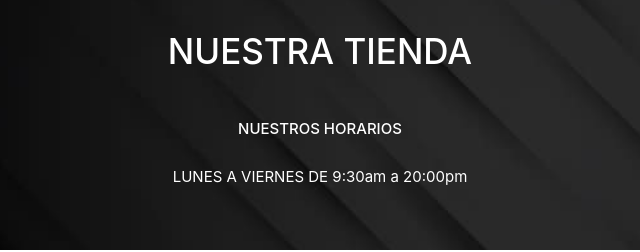
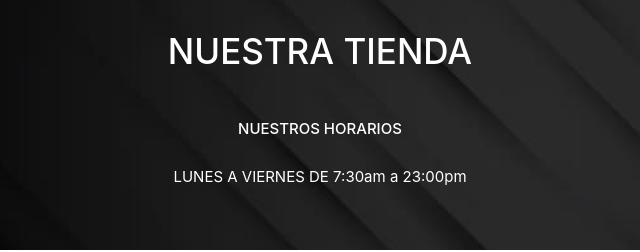
Before and after one commit to santisapee/Optica, a website: page pagina/2.html in a window 1280 px wide. Shown: the top 252 px of the page, 320-960 px from the left. Drawn offline with nearby package versions, Linux system fonts and the light colour scheme.

Commit message:
Update4.5

```diff
--- a/pagina/2.html
+++ b/pagina/2.html
@@ -7,14 +7,14 @@
     <link rel="stylesheet" href="https://fonts.googleapis.com/icon?family=Material+Icons">
     <link href="https://unpkg.com/aos@2.3.1/dist/aos.css" rel="stylesheet">
     <link href="https://cdn.jsdelivr.net/npm/bootstrap@5.3.2/dist/css/bootstrap.min.css" rel="stylesheet" integrity="sha384-T3c6CoIi6uLrA9TneNEoa7RxnatzjcDSCmG1MXxSR1GAsXEV/Dwwykc2MPK8M2HN" crossorigin="anonymous">
-    <title>NOMBRE EMPRESA</title>
+    <title>UrbanSolGafas</title>
     <link rel="stylesheet" href="../sass/style.css">
 </head>
 <body>
     <header>
         <h1>NUESTRA TIENDA</h1>
         <h3>NUESTROS HORARIOS</h3>
-        <p>LUNES A VIERNES DE 9:30am a 20:00pm</p>
+        <p>LUNES A VIERNES DE 7:30am a 23:00pm</p>
     </header>
 
     <div class="main-container">
```
Also changed, not shown: index.html (+2 -2 lines), pagina/3.html (+2 -2 lines).
